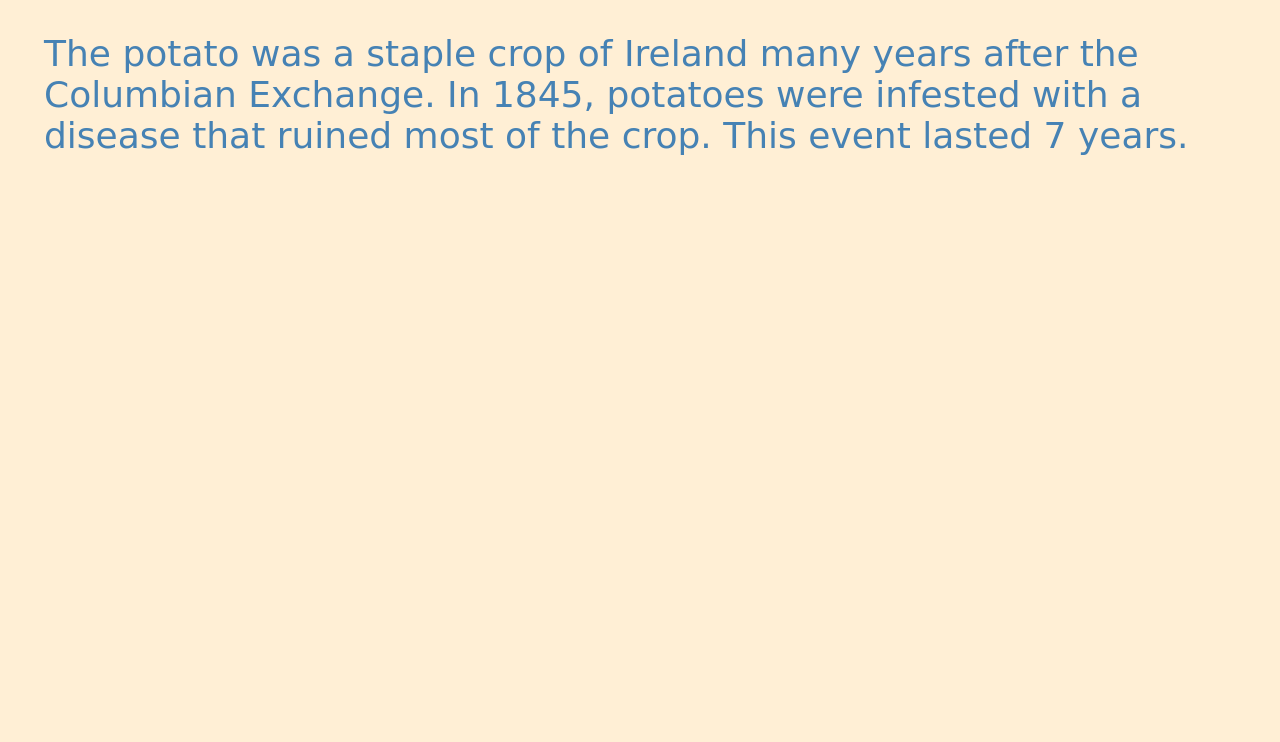
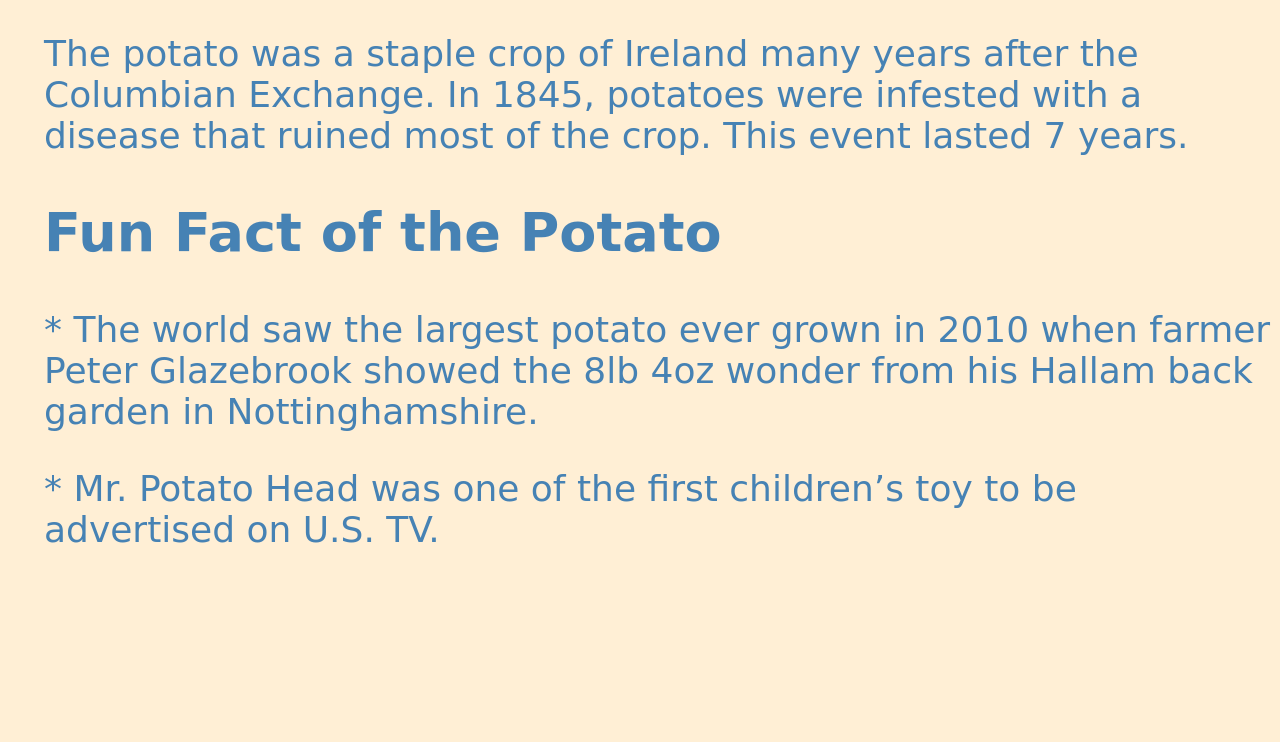
Before and after one commit to NJIT-CS490/hw7-005, a Flask app: page /history in a window 1280 px wide. Shown: the part 552-1294 px from the top of the page. Before the commit the page ends 707 px from the top, so only its background shows below. Run offline with Flask 2, Linux system fonts and the light colour scheme; some web fonts are replaced.

Commit message:
added fun facts

```diff
--- a/templates/history.html
+++ b/templates/history.html
@@ -15,6 +15,9 @@
          <p>Potatoes were originally domesticated as early as 2500 B.C. Potatoes were used by the Inca Empire (South America).</p>
          <p>The Columbian exchange past 1588, carried multiple goods from the American continent. One of this goods was the potato. </p>
         <p>The potato was a staple crop of Ireland many years after the Columbian Exchange. In 1845, potatoes were infested with a disease that ruined most of the crop. This event lasted 7 years.</p>
+        <h2>Fun Fact of the Potato</h2>
+        <p>* The world saw the largest potato ever grown in 2010 when farmer Peter Glazebrook showed the 8lb 4oz wonder from his Hallam back garden in Nottinghamshire.</p>
+        <p>* Mr. Potato Head was one of the first children’s toy to be advertised on U.S. TV.</p>
          <ol>
 
     </body>
```
